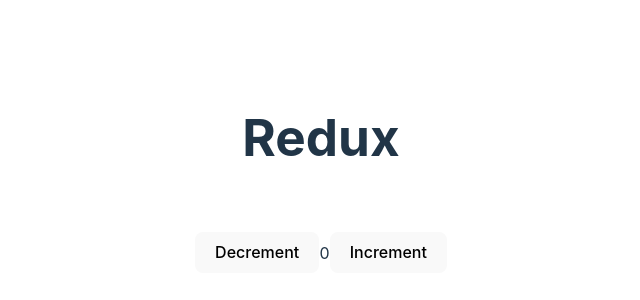
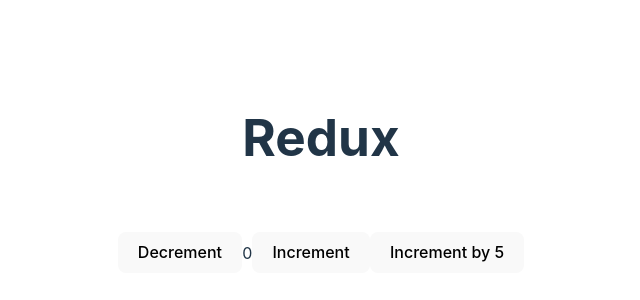
Before and after one commit to Shazzadhossensunny/redux-first, a React (Vite) app: page / in a window 1280 px wide. Shown: the part 210-510 px from the top of the page, without its empty margins (319-959 px from the left). Built offline with nearby package versions, Linux system fonts and the light colour scheme.

Commit message:
simple redux incrment an decrement practice

```diff
--- a/src/App.tsx
+++ b/src/App.tsx
@@ -5,8 +5,8 @@
 function App() {
   const dispatch = useAppDispatch();
   const { count } = useAppSelector((state) => state.counter);
-  const incrementHandler = () => {
-    dispatch(increment());
+  const incrementHandler = (amount: number) => {
+    dispatch(increment(amount));
   };
   const decrementHandler = () => {
     dispatch(decrement());
@@ -19,8 +19,17 @@
           Decrement
         </button>
         <span>{count}</span>
-        <button aria-label="Increment value" onClick={incrementHandler}>
+        <button
+          aria-label="Increment value"
+          onClick={() => incrementHandler(1)}
+        >
           Increment
+        </button>
+        <button
+          aria-label="Increment value"
+          onClick={() => incrementHandler(5)}
+        >
+          Increment by 5
         </button>
       </div>
     </>
--- a/src/redux/features/counter/counterSlice.ts
+++ b/src/redux/features/counter/counterSlice.ts
@@ -8,8 +8,9 @@
   name: "counter",
   initialState,
   reducers: {
-    increment: (state) => {
-      state.count = state.count + 1;
+    increment: (state, action) => {
+      console.log(state, action);
+      state.count = state.count + action.payload;
     },
     decrement: (state) => {
       state.count = state.count - 1;
```
